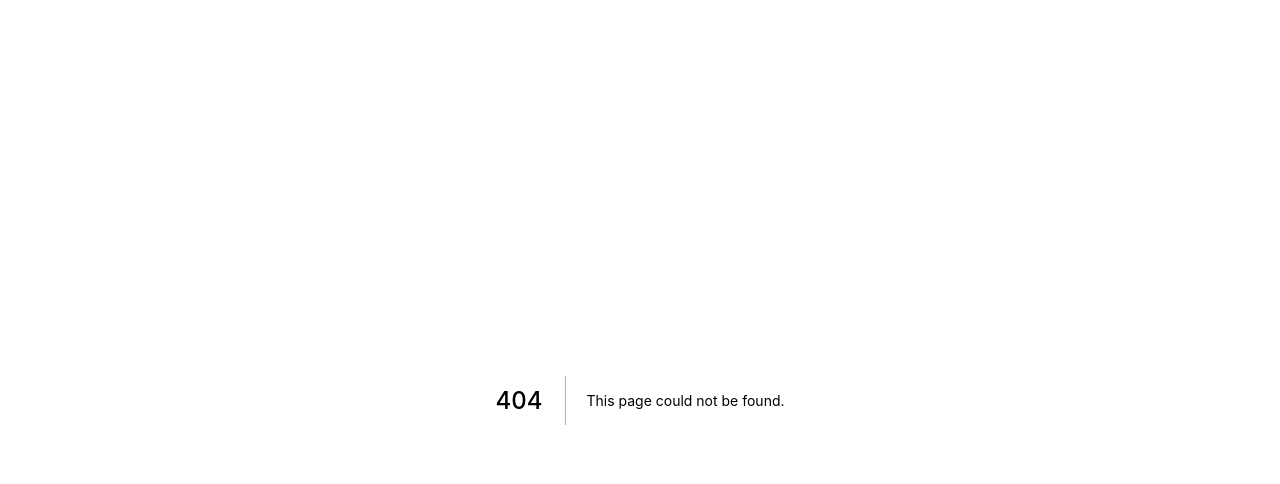
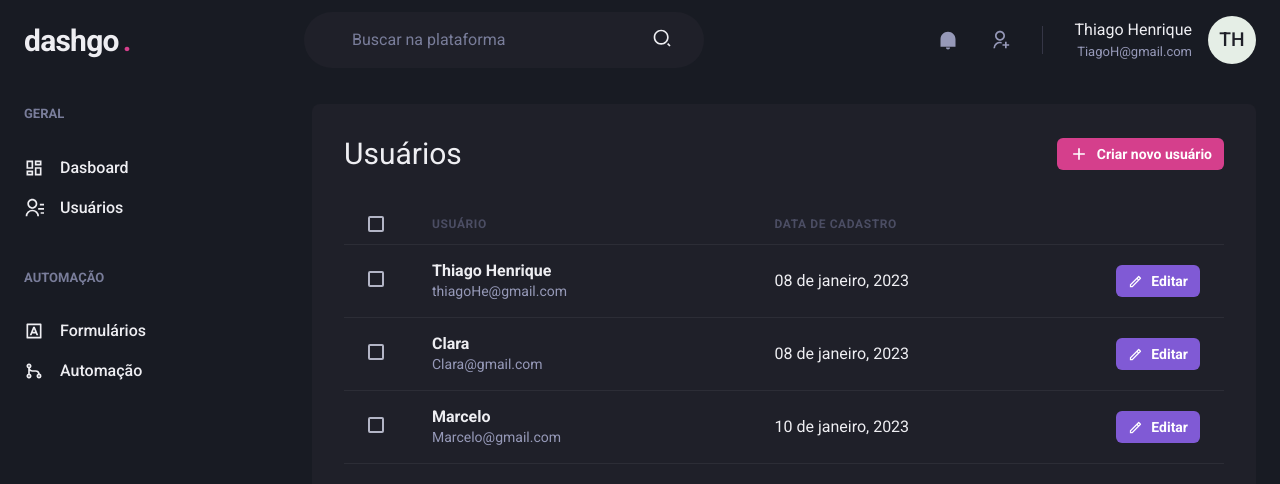
Before and after one commit to fna1r/dashgo, a Next.js app: page /users in a window 1280 px wide. Before the commit this address had no page. Shown: the top 484 px of the page. Built offline with nearby package versions, Linux system fonts and the light colour scheme.

Commit message:
Pagina de listagem de usuários.

```diff
--- /dev/null
+++ b/src/pages/users/index.tsx
@@ -0,0 +1,108 @@
+import { Box, Button, Checkbox, Flex, Heading, Icon, Table, Tbody, Td, Text, Th, Thead, Tr } from "@chakra-ui/react";
+import { RiAddLine, RiPencilLine } from "react-icons/ri";
+import { Header } from "../../components/Header";
+import { Sidebar } from "../../components/Sidebar";
+
+
+export default function UserList() {
+    return (
+        <Box>
+            <Header />
+            <Flex w='100%' my='6' maxWidth={1480} mx='auto' px='6'>
+                <Sidebar />
+
+                <Box flex='1' borderRadius={8} bg='gray.800' padding='8'>
+                    <Flex mb='8' justify='space-between' align='center'>
+                        <Heading size='lg' fontWeight='normal' >Usuários</Heading>
+
+                        <Button as='a'
+                            size='sm'
+                            fontSize='sm'
+                            colorScheme='pink'
+                            leftIcon={<Icon as={RiAddLine} fontSize='20' />}
+                        >
+                            Criar novo usuário</Button>
+                    </Flex>
+
+                    <Table colorScheme='whiteAlpha'>
+                        <Thead>
+                            <Tr>
+                                <Th px='6' color='gray.300' w='8'>
+                                    <Checkbox colorScheme='pink' />
+                                </Th>
+                                <Th>Usuário</Th>
+                                <Th>Data de cadastro</Th>
+                                <Th w='8'></Th>
+                            </Tr>
+                        </Thead>
+                        <Tbody>
+                            <Tr>
+                                <Td px='6'>
+                                    <Checkbox colorScheme='pink' />
+                                </Td>
+                                <Td>
+                                    <Box>
+                                        <Text fontWeight='bold'>Thiago Henrique</Text>
+                                        <Text fontSize='sm' color='gray.300'>thiagoHe@gmail.com</Text>
+                                    </Box>
+                                </Td>
+                                <Td>08 de janeiro, 2023</Td>
+                                <Td>
+                                    <Button as='a'
+                                        size='sm'
+                                        fontSize='sm'
+                                        colorScheme='purple'
+                                        leftIcon={<Icon as={RiPencilLine} fontSize='15' />}
+                                    >
+                                        Editar</Button>
+                                </Td>
+                            </Tr>
+                            <Tr>
+                                <Td px='6'>
+                                    <Checkbox colorScheme='pink' />
+                                </Td>
+                                <Td>
+                                    <Box>
+                                        <Text fontWeight='bold'>Clara</Text>
+                                        <Text fontSize='sm' color='gray.300'>Clara@gmail.com</Text>
+                                    </Box>
+                                </Td>
+                                <Td>08 de janeiro, 2023</Td>
+                                <Td>
+                                    <Button as='a'
+                                        size='sm'
+                                        fontSize='sm'
+                                        colorScheme='purple'
+                                        leftIcon={<Icon as={RiPencilLine} fontSize='15' />}
+                                    >
+                                        Editar</Button>
+                                </Td>
+                            </Tr>
+                            <Tr>
+                                <Td px='6'>
+                                    <Checkbox colorScheme='pink' />
+                                </Td>
+                                <Td>
+                                    <Box>
+                                        <Text fontWeight='bold'>Marcelo</Text>
+                                        <Text fontSize='sm' color='gray.300'>Marcelo@gmail.com</Text>
+                                    </Box>
+                                </Td>
+                                <Td>10 de janeiro, 2023</Td>
+                                <Td>
+                                    <Button as='a'
+                                        size='sm'
+                                        fontSize='sm'
+                                        colorScheme='purple'
+                                        leftIcon={<Icon as={RiPencilLine} fontSize='15' />}
+                                    >
+                                        Editar</Button>
+                                </Td>
+                            </Tr>
+                        </Tbody>
+                    </Table>
+                </Box>
+            </Flex>
+        </Box>
+    );
+}
```
